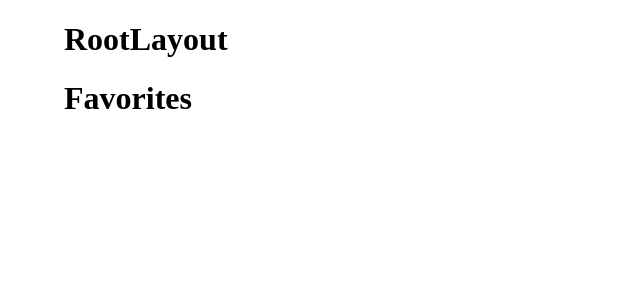
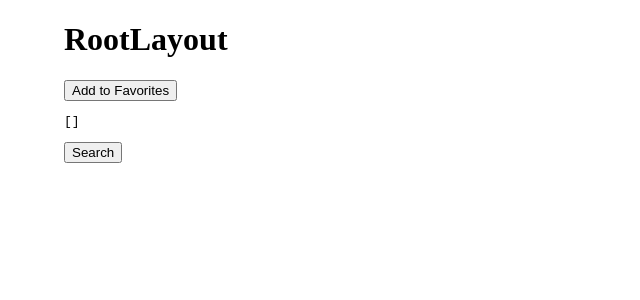
Before and after one commit to harlley/github-favorites, a React (Vite) app: page /favorites in a window 1280 px wide. Shown: the top 300 px of the page, without its empty margins (0-640 px from the left). Built offline with nearby package versions, Linux system fonts and the light colour scheme; no server answers.

Commit message:
add state management for favorites

```diff
--- a/src/components/pages/Favorites.tsx
+++ b/src/components/pages/Favorites.tsx
@@ -1,7 +1,30 @@
+import { useFavorites } from "../../data/useFavorites";
+import { useNavigate } from "react-router-dom";
+
 export function Favorites() {
+  const { repositories, favorite } = useFavorites();
+  const navigate = useNavigate();
+
+  const onFavorite = () => {
+    const repository = {
+      id: 1,
+      name: "Sample Repo",
+      description: "test",
+      url: "https://github.com/sample-repo",
+      owner: {
+        login: "sample-repo",
+        avatarUrl:
+          "https://avatars.githubusercontent.com/u/3249653?u=6ef55d1ab1360e9761b6663cc9f2f530fadb0dce&v=4",
+      },
+    };
+    favorite(repository);
+  };
+
   return (
     <div>
-      <h1>Favorites</h1>
+      <button onClick={onFavorite}>Add to Favorites</button>
+      <pre>{JSON.stringify(repositories, null, 2)}</pre>
+      <button onClick={() => navigate("/search")}>Search</button>
     </div>
   );
 }
--- a/src/components/pages/Search.tsx
+++ b/src/components/pages/Search.tsx
@@ -1,14 +1,17 @@
 import { useQuery } from "@apollo/client";
-import { useSearchParams } from "react-router-dom";
+import { useNavigate, useSearchParams } from "react-router-dom";
 import { REPOS_BY_NAME } from "../../data/queries";
 import { useEffect, useState } from "react";
 import { Stack, TextField } from "@mui/material";
 import { debounce } from "@mui/material/utils";
 import { Repository } from "../Repository/Repository";
+import { useFavorites } from "../../data/useFavorites";
 
 export function Search() {
   const [repoName, setRepoName] = useState("react");
   const [searchParams, setSearchParams] = useSearchParams();
+  const { repositories: repos } = useFavorites();
+  const navigate = useNavigate();
 
   useEffect(() => {
     if (searchParams.has("q")) {
@@ -31,6 +34,8 @@ export function Search() {
 
   return (
     <div>
+      <button onClick={() => navigate("/favorites")}>Favorites</button>
+      <pre>{JSON.stringify(repos, null, 2)}</pre>
       <h1>Public Repositories</h1>
       <TextField
         id="outlined-required"
--- a/src/data/queries.ts
+++ b/src/data/queries.ts
@@ -5,9 +5,9 @@ export const REPOS_BY_NAME = gql`
     search(query: $repoName, type: REPOSITORY, first: 10) {
       nodes {
         ... on Repository {
+          id
           name
           description
-          id
           url
           owner {
             login
--- /dev/null
+++ b/src/data/useFavorites.tsx
@@ -0,0 +1,58 @@
+import React, { createContext, useContext, useState, useCallback } from "react";
+
+type Repository = {
+  id: number;
+  name: string;
+  description: string;
+  url: string;
+  owner: {
+    login: string;
+    avatarUrl: string;
+  };
+};
+
+type FavoritesContextProps = {
+  repositories: Repository[];
+  favorite: (repository: Repository) => void;
+  unfavorite: (repositoryId: number) => void;
+};
+
+const FavoritesContext = createContext<FavoritesContextProps | undefined>(
+  undefined
+);
+
+export const FavoritesProvider: React.FC<{ children: React.ReactNode }> = ({
+  children,
+}) => {
+  const [repositories, setRepositories] = useState<Repository[]>([]);
+
+  const favorite = useCallback((repository: Repository) => {
+    setRepositories((prevRepositories) => [...prevRepositories, repository]);
+  }, []);
+
+  const unfavorite = useCallback((repositoryId: number) => {
+    setRepositories((prevRepositories) =>
+      prevRepositories.filter((repo) => repo.id !== repositoryId)
+    );
+  }, []);
+
+  const contextValue: FavoritesContextProps = {
+    favorite,
+    unfavorite,
+    repositories,
+  };
+
+  return (
+    <FavoritesContext.Provider value={contextValue}>
+      {children}
+    </FavoritesContext.Provider>
+  );
+};
+
+export const useFavorites = () => {
+  const context = useContext(FavoritesContext);
+  if (!context) {
+    throw new Error("useFavorites must be used within a FavoritesProvider");
+  }
+  return context;
+};
--- a/src/layouts/RootLayout.tsx
+++ b/src/layouts/RootLayout.tsx
@@ -1,4 +1,4 @@
-import { Box, Container } from "@mui/material";
+import { Container } from "@mui/material";
 import { Outlet } from "react-router-dom";
 
 export function RootLayout() {
--- a/src/main.tsx
+++ b/src/main.tsx
@@ -11,6 +11,7 @@ import { Search } from "./components/pages/Search";
 import { Favorites } from "./components/pages/Favorites";
 import { ApolloProvider } from "@apollo/client";
 import client from "./data/apollo";
+import { FavoritesProvider } from "./data/useFavorites";
 
 const router = createBrowserRouter(
   createRoutesFromElements(
@@ -24,7 +25,9 @@ const router = createBrowserRouter(
 ReactDOM.createRoot(document.getElementById("root")!).render(
   <React.StrictMode>
     <ApolloProvider client={client}>
-      <RouterProvider router={router} />
+      <FavoritesProvider>
+        <RouterProvider router={router} />
+      </FavoritesProvider>
     </ApolloProvider>
   </React.StrictMode>
 );
```
